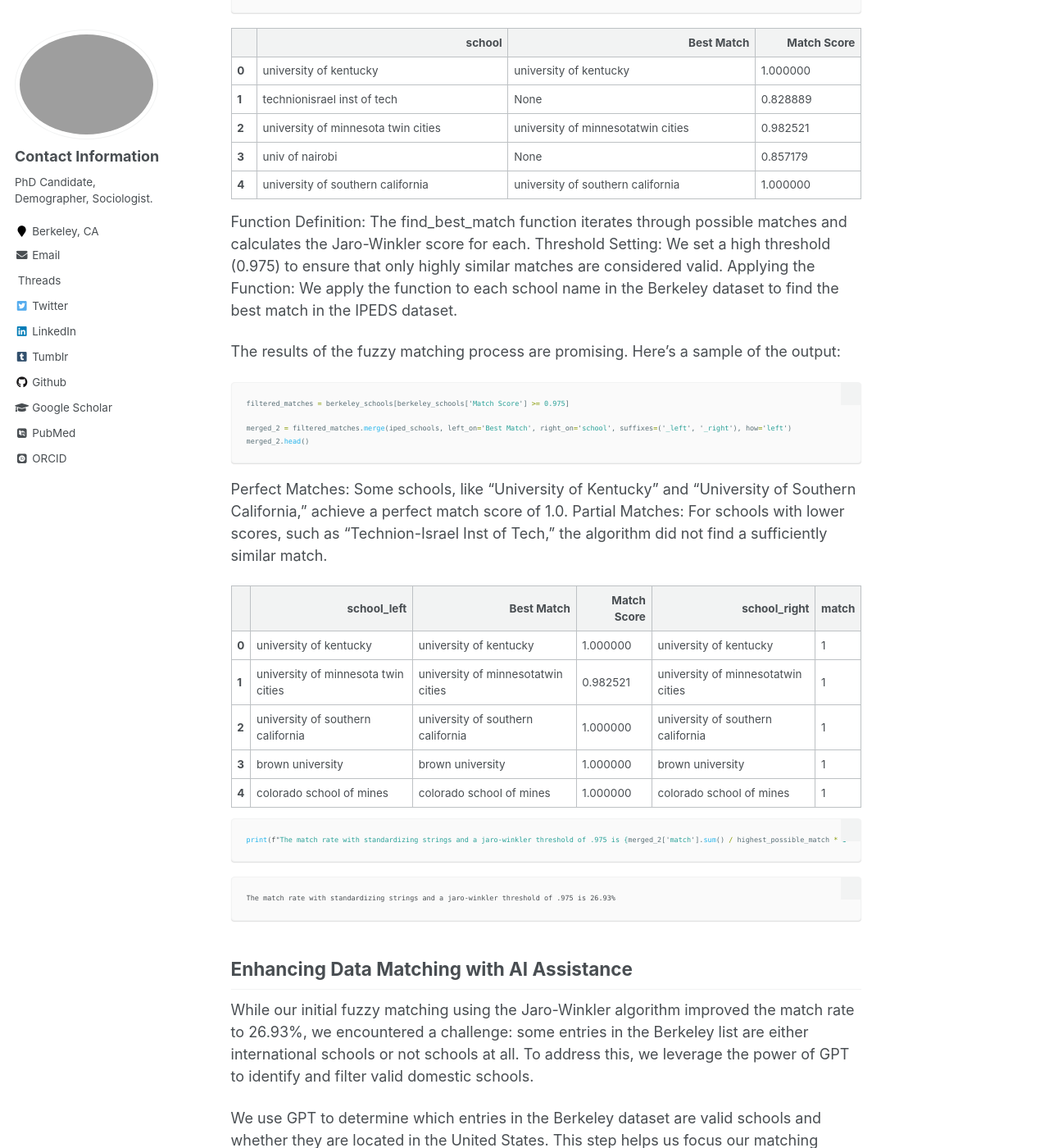
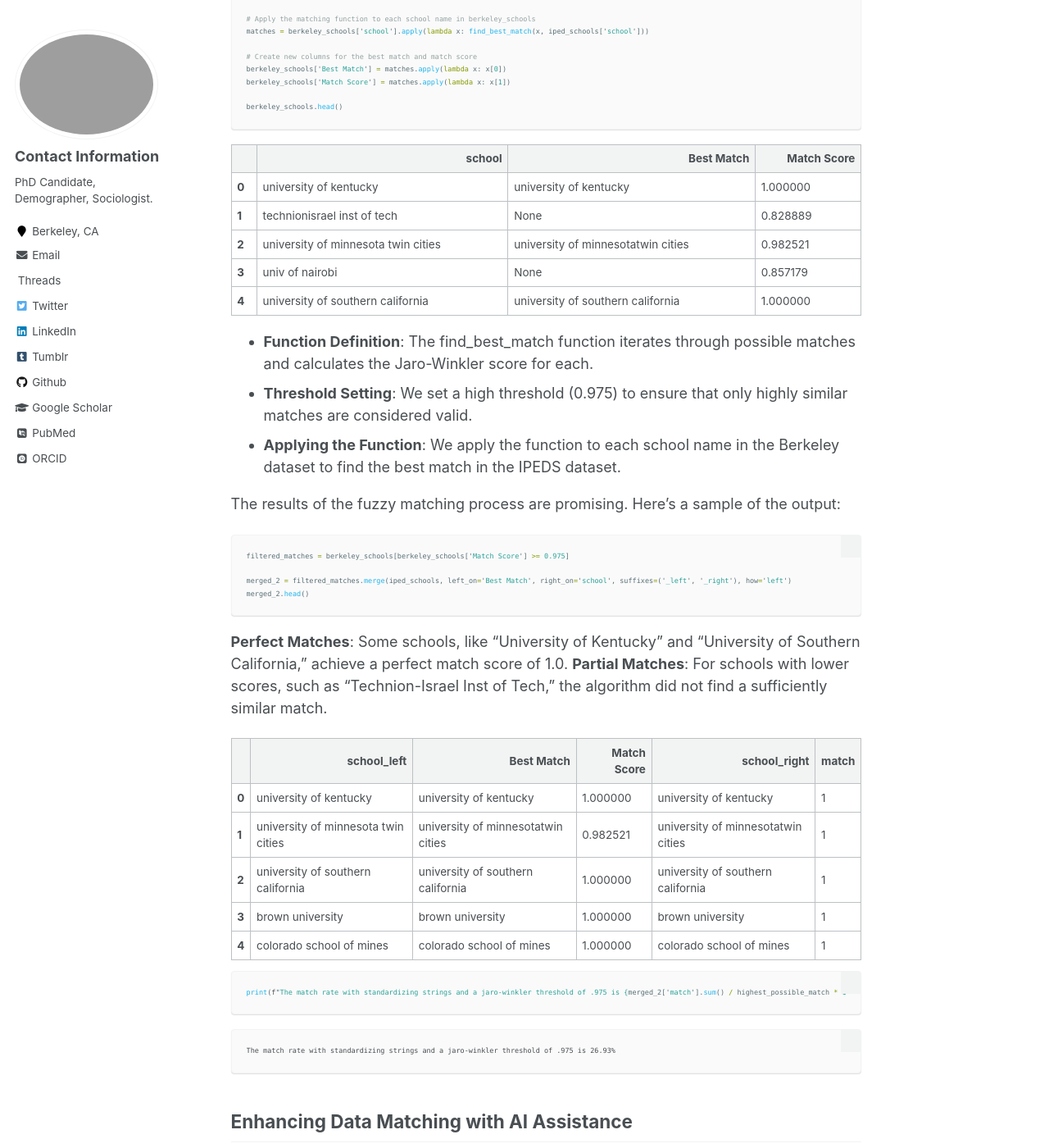
Before and after one commit to chrissoria/chrissoria.github.io, a Jekyll site: the page built from _posts/2024-09-08-llms-improving-string-match-rate.md, in a window 1280 px wide and 1400 px high, scrolled down 6146 px. Shown: the whole window at 82% size. Built offline with Jekyll 4.4.1, drawn with Linux system fonts in a browser that asks for light colours; some web fonts are replaced; some of the changed text lies outside the part shown.

````diff
--- a/_posts/2024-09-08-llms-improving-string-match-rate.md
+++ b/_posts/2024-09-08-llms-improving-string-match-rate.md
@@ -535,9 +538,9 @@ berkeley_schools.head()
 </div>
 
 
-Function Definition: The find_best_match function iterates through possible matches and calculates the Jaro-Winkler score for each.
-Threshold Setting: We set a high threshold (0.975) to ensure that only highly similar matches are considered valid.
-Applying the Function: We apply the function to each school name in the Berkeley dataset to find the best match in the IPEDS dataset.
+- **Function Definition**: The find_best_match function iterates through possible matches and calculates the Jaro-Winkler score for each.
+- **Threshold Setting**: We set a high threshold (0.975) to ensure that only highly similar matches are considered valid.
+- **Applying the Function**: We apply the function to each school name in the Berkeley dataset to find the best match in the IPEDS dataset.
 
 The results of the fuzzy matching process are promising. Here's a sample of the output:
 
@@ -548,8 +551,8 @@ merged_2 = filtered_matches.merge(iped_schools, left_on='Best Match', right_on='
 merged_2.head()
 ```
 
-Perfect Matches: Some schools, like "University of Kentucky" and "University of Southern California," achieve a perfect match score of 1.0.
-Partial Matches: For schools with lower scores, such as "Technion-Israel Inst of Tech," the algorithm did not find a sufficiently similar match.
+**Perfect Matches**: Some schools, like "University of Kentucky" and "University of Southern California," achieve a perfect match score of 1.0.
+**Partial Matches**: For schools with lower scores, such as "Technion-Israel Inst of Tech," the algorithm did not find a sufficiently similar match.
 
 
 <div>
@@ -917,8 +920,8 @@ merged_2.head()
 
 
 
-Filtering Matches: We focus on matches with a Jaro-Winkler score of 0.975 or higher to ensure high confidence.
-Merging Datasets: The filtered matches are merged with the IPEDS dataset to verify and enhance the match rate.
+- **Filtering Matches**: We focus on matches with a Jaro-Winkler score of 0.975 or higher to ensure high confidence.
+- **Merging Datasets**: The filtered matches are merged with the IPEDS dataset to verify and enhance the match rate.
 
 ## Further Standardizing School Names with LLM
 
@@ -1112,8 +1115,8 @@ merged_3 = filtered_matches_gpt.merge(iped_schools, left_on='Best Match GPT', ri
 merged_3.head()
 ```
 
-Domestic Focus: By using only domestic schools as the denominator, we ensure that our match rate reflects the relevant subset of data.
-Accurate Denominator: GPT identified 2,409 domestic schools, which serves as the new denominator for calculating the match rate.
+- **Domestic Focus**: By using only domestic schools as the denominator, we ensure that our match rate reflects the relevant subset of data.
+- **Accurate Denominator**: GPT identified 2,409 domestic schools, which serves as the new denominator for calculating the match rate.
 
 
 <div>
@@ -1232,7 +1235,7 @@ print(f"The match rate with standardizing strings and a jaro-winkler threshold o
 
     The match rate with standardizing strings and a jaro-winkler threshold of .975 is 31.32%
 
-True Match Rate: This calculation provides a more accurate representation of our data matching success, focusing on schools located in the United States.
+- **True Match Rate**: This calculation provides a more accurate representation of our data matching success, focusing on schools located in the United States.
 
 ```python
 berkeley_schools.to_csv('data/berkeley_schools_features.csv', index = False)
````
Also changed, not shown: other parts of _posts/2024-09-08-llms-improving-string-match-rate.md (+8 -6 lines).
